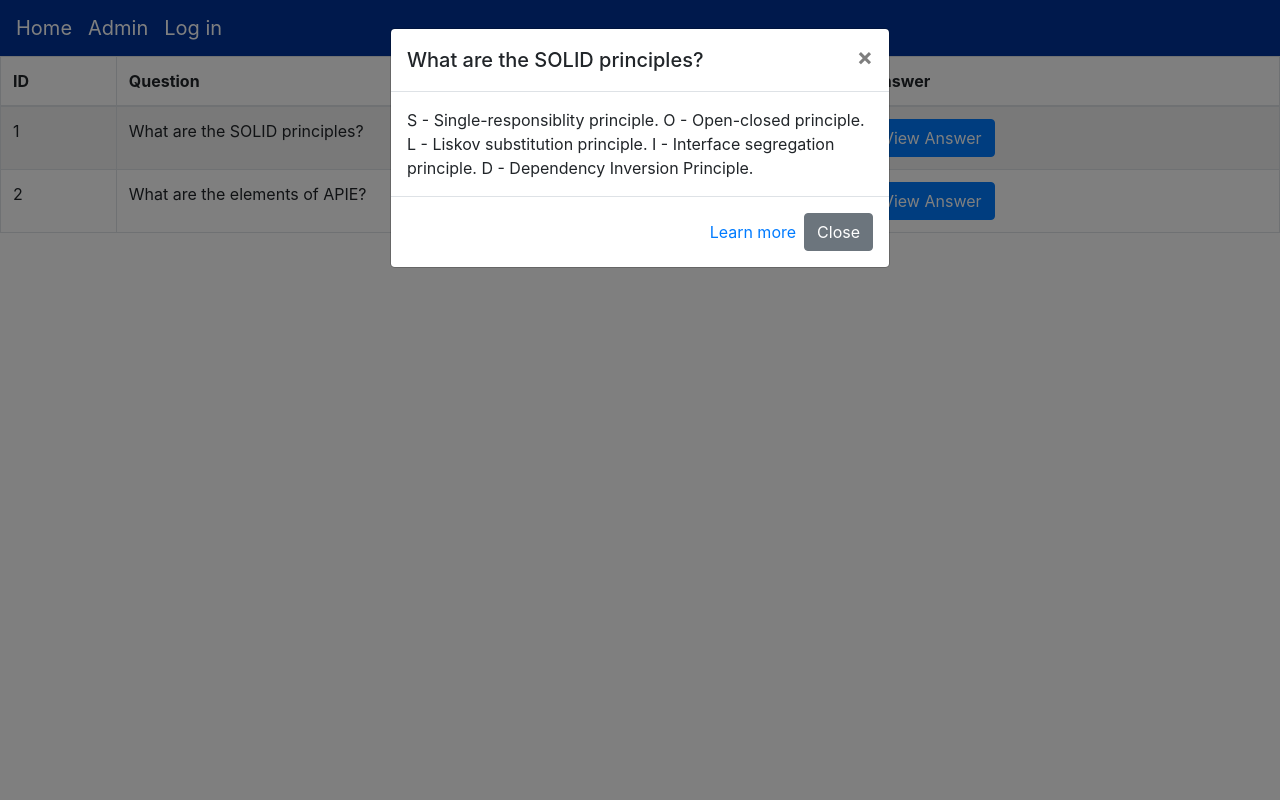
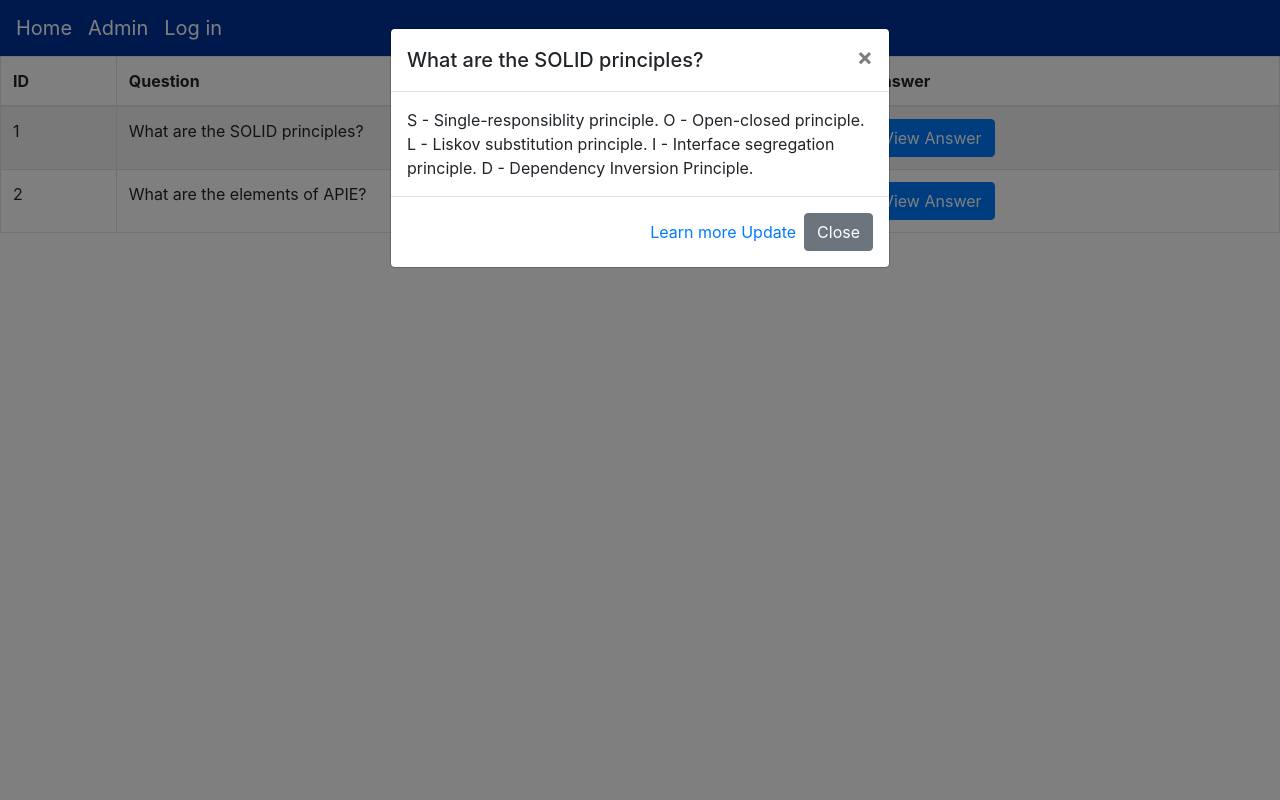
Before and after one commit to chrishaining/django_quiz, a Django app: page /cards/ in a window 1280 px wide, after a click on "View Answer". Run offline with Django 3.2, Linux system fonts and the light colour scheme; data comes from the database, SQL or seed files in the repository; some libraries are stand-ins or nearby versions.

Commit message:
modal popup now has a link to the update page

```diff
--- a/quiz/templates/cards/index.html
+++ b/quiz/templates/cards/index.html
@@ -1,9 +1,6 @@
 {% extends "base.html" %}
 
 {% block content %}
-
-
-
 
 		<table class="table table-striped table-bordered">
 			<thead>
@@ -40,6 +37,8 @@
 									</div>
 									<div class="modal-footer">
 										<p><a href="{{card.url}}" target="_blank" class="tooltip-test" title="Tooltip">Learn more</a>
+											<a href="/cards/card/{{ card.id }}/update">Update</a>
+
 										</p>
 										<button type="button" class="btn btn-secondary"
 											data-dismiss="modal">Close</button>
```
Also changed, not shown: quiz/cards/views.py (line endings or trailing spaces).
